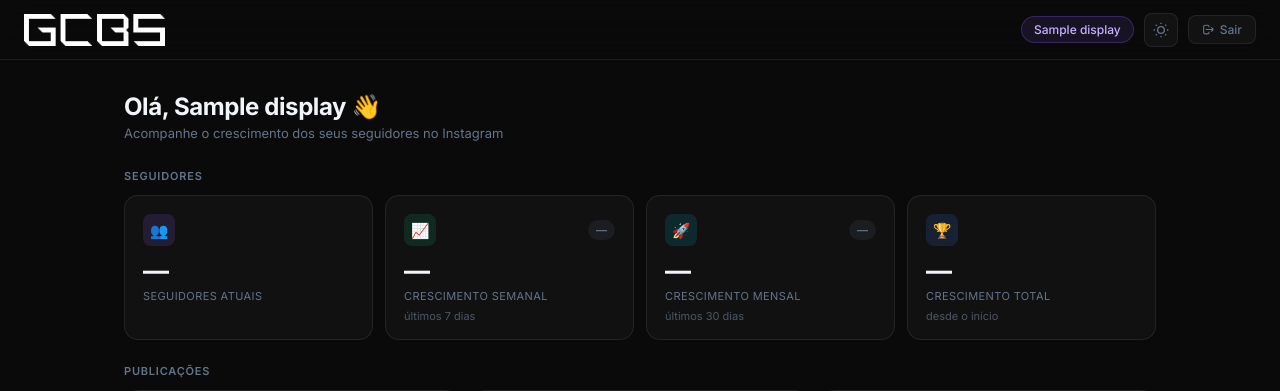
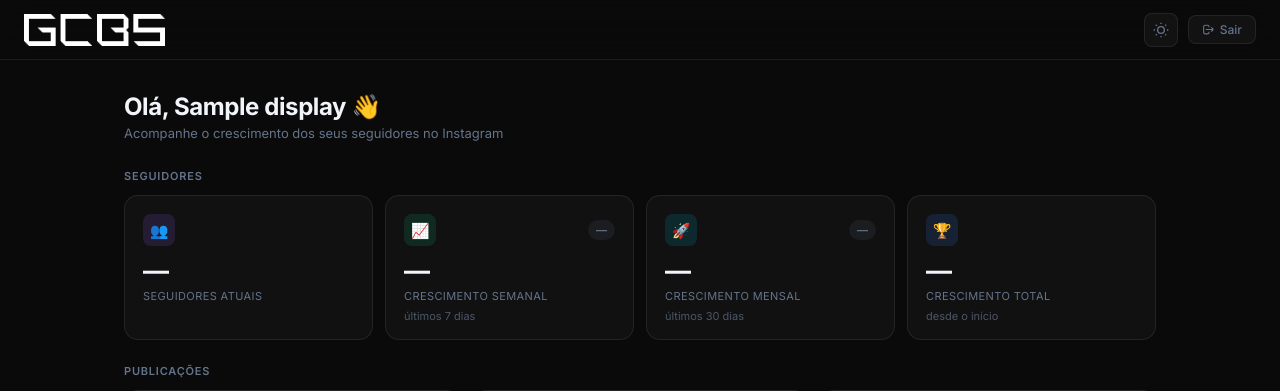
Before and after one commit to JGOliveiraQ/instagram-monitor, a Flask app: template templates/dashboard.html in a window 1280 px wide. Shown: the top 391 px of the page. Run offline with Flask 3, Linux system fonts and the light colour scheme; the template is opened without the code that fills it: most values are stand-ins (such as "Sample title", 1, 10 or a date in 2020); some libraries are stand-ins or nearby versions.

Commit message:
Remove chip de usuário do dashboard; corrige nome DDtiza
Co-Authored-By: Claude Sonnet 4.6 <noreply@anthropic.com>

```diff
--- a/app.py
+++ b/app.py
@@ -16,7 +16,7 @@ app = Flask(__name__)
 app.secret_key = "gcbs_insta_monitor_s3cr3t_2024"
 
 USERS = {
-    "ddtiza":           {"password": "1527034814", "display": "DDTiza",             "email": "ddtiza.praga@terra.com.br",      "instagram": "ddtizapragas"},
+    "ddtiza":           {"password": "1527034814", "display": "DDtiza",             "email": "ddtiza.praga@terra.com.br",      "instagram": "ddtizapragas"},
     "previct":          {"password": "5762384988", "display": "Previct",            "email": "previct@previct.com.br",         "instagram": "previctchurras"},
     "viadasflores":     {"password": "3787202186", "display": "Via das Flores",     "email": "glaubergustavobh@gmail.com",     "instagram": "viadasfloresbh"},
     "preall":           {"password": "2740280667", "display": "Preall",             "email": "rogerio@preall.com.br",          "instagram": "prealldesigncimenticio"},
--- a/templates/dashboard.html
+++ b/templates/dashboard.html
@@ -274,7 +274,6 @@
       <img src="/static/logo.png" alt="GCBS" />
     </a>
     <div class="nav-right">
-      <span class="user-chip">{{ display }}</span>
       <button class="theme-toggle" id="theme-btn" onclick="toggleTheme()" aria-label="Alternar tema"></button>
       <a href="/logout" class="btn-logout">
         <svg width="13" height="13" fill="none" viewBox="0 0 24 24" stroke="currentColor" stroke-width="2">
```
